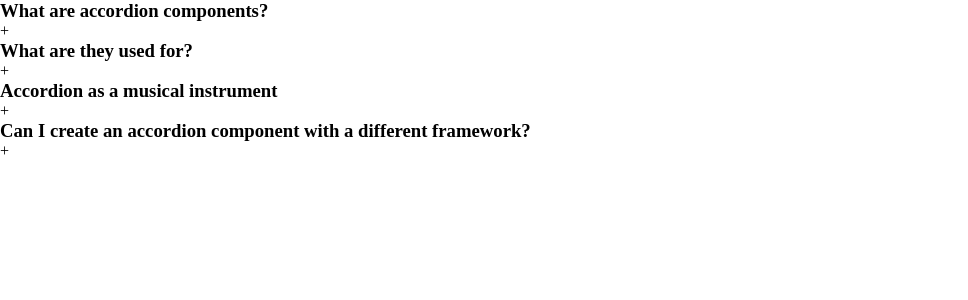
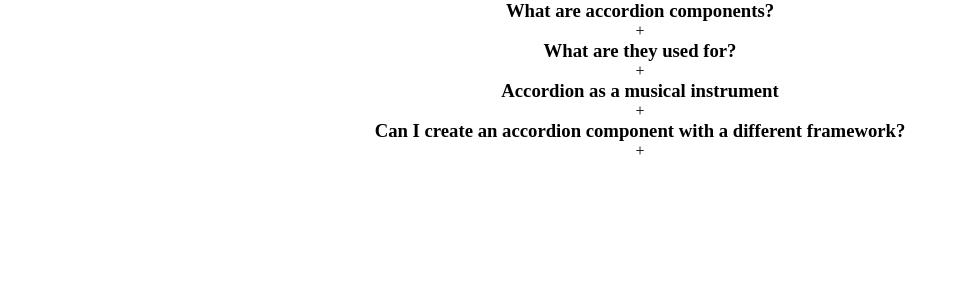
Before and after one commit to PadalaBalaSivaSaiMegiReddy/mini-projects-react, a React (Vite) app: page / in a window 1280 px wide. Shown: the top 300 px of the page, without its empty margins (0-968 px from the left). Built offline with nearby package versions, Linux system fonts and the light colour scheme.

Commit message:
Refactor Accordian component to handle single selection

```diff
--- a/src/components/accordian/index.jsx
+++ b/src/components/accordian/index.jsx
@@ -4,10 +4,13 @@ import data from "./data"
 export default function Accordian() {
     const [selected,setSelected]=useState(null)
     const handleSingleSelection=(getCurrentId)=>{
-        setSelected(getCurrentId)
+        setSelected(getCurrentId===selected?null:getCurrentId)
     }
+
+    console.log(selected)
+
   return (
-    <div className="wrapper">
+    <center className="wrapper">
         <div className="accordian">
             {
                 data && data.length>0?
@@ -27,6 +30,6 @@ export default function Accordian() {
 
             }
         </div>
-    </div>
+    </center>
   )
 }
```
